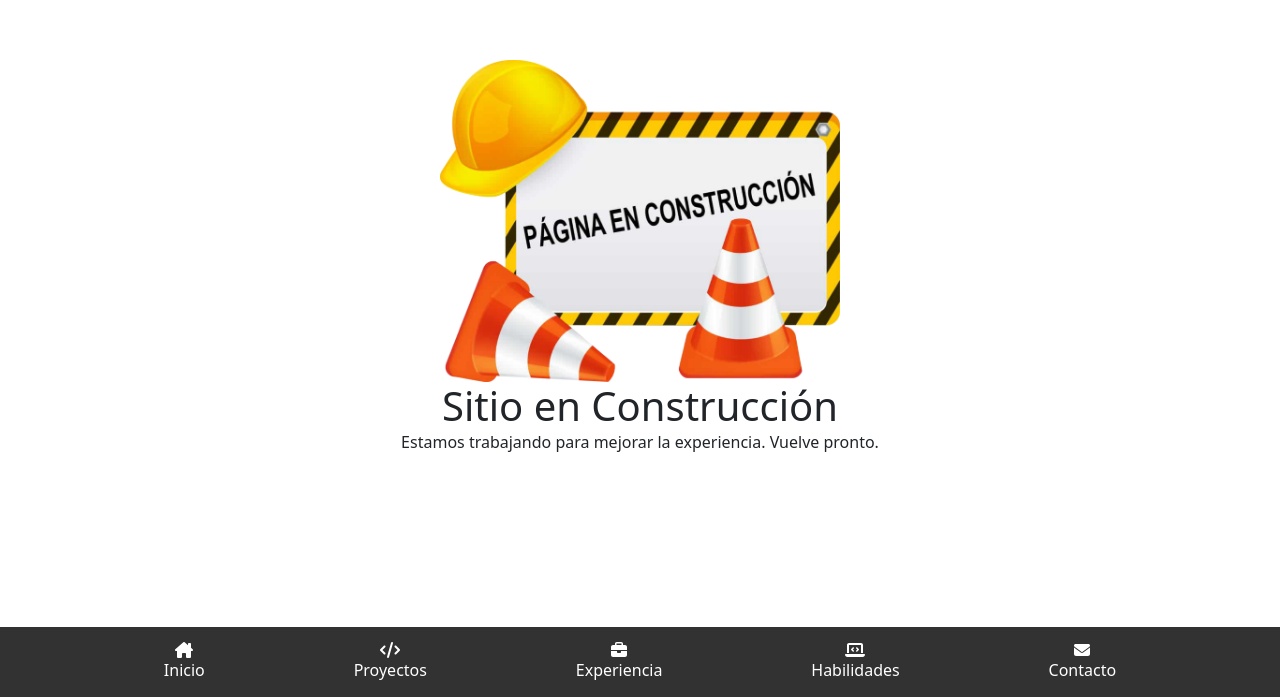
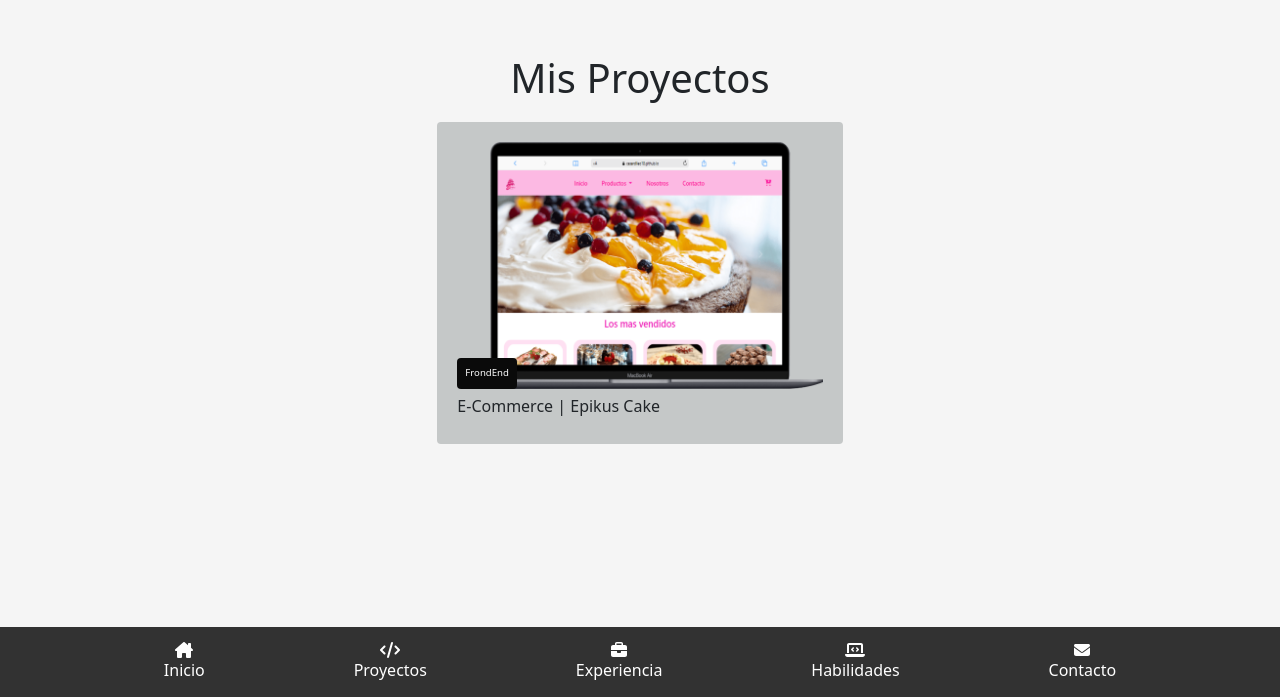
Before and after one commit to cesardileo18/portfolio-react, a React (Vite) app: page /#/projects in a window 1280 px wide. Shown: the part 113-810 px from the top of the page. Built offline with nearby package versions, Linux system fonts and the light colour scheme.

Commit message:
Se agrega un proyeto nuevo en el menú projects

```diff
--- a/src/Components/ProjectCard.jsx
+++ b/src/Components/ProjectCard.jsx
@@ -1,13 +1,64 @@
+import { faGithub } from '@fortawesome/free-brands-svg-icons';
+import { faLink, faWorm } from '@fortawesome/free-solid-svg-icons';
+import { FontAwesomeIcon } from '@fortawesome/react-fontawesome';
+import { useState, useEffect, React } from 'react';
+
 const ProjectCard = ({ project }) => {
+    const [showModal, setShowModal] = useState(false)
+    const toggleModal = () => {
+        setShowModal(!showModal);
+    };
+
+    const handleModalClick = (e) => {
+        // Si el clic se realiza en el contenedor del modal (modal-container), cierra el modal
+        if (e.target.classList.contains('modal-container')) {
+            toggleModal();
+        }
+    };
+    const getProjectLink = (type) => {
+        if (type === 'demo') {
+            return project.demo;
+        } else if (type === 'repository') {
+            return project.repository;
+        }
+    };
     return (
-        <div className="card__project">
-            <div className="card__project__contain__img">
-                <img src={project.img} alt={`${project.name} Imagen`} className="card__project__img" />
+        <div className="card-project mb-3 rounded-1">
+            <div className="position-relative">
+                <img src={project.img} alt={`${project.name} Imagen`} className="card-img-top-project" onClick={toggleModal} />
+                <div className="card-type-badge-project position-absolute bottom-0  start-0 p-2 text-white">
+                    <p className="card__text__project">{project.projetType}</p>
+                </div>
             </div>
-            <div className="card-body">
+            <div className="card-body-project my-2">
                 <h5 className="card-title">{project.name}</h5>
-                <p className="card-text">{project.projetType}</p>
             </div>
+            {/* Modal */}
+            {showModal && (
+                <div className="modal-container" onClick={handleModalClick}>
+                    <div className="modal-content">
+                        <div className="modal-header">
+                            <button type="button" className="btn-close project" onClick={toggleModal}></button>
+                        </div>
+                        <div className="modal-body">
+                            <div className='d-flex justify-content-center p-2'>
+                                <img src={project.img} alt={`${project.name} Imagen`} className="card-img-top-modal" onClick={toggleModal} />
+                            </div>
+                            <h5 className="modal-title">{project.name}</h5>
+                            <p className='my-2 text-white'>{project.description}</p>
+                            <div className='d-flex justify-content-evenly'>
+                                <a href={getProjectLink('demo')} className="btn btn-primary" target="_blank" rel="noopener noreferrer">
+                                <FontAwesomeIcon icon={faLink} className='mx-2' /> Demo
+                                </a>
+                                <a href={getProjectLink('repository')} className="btn btn-secondary" target="_blank" rel="noopener noreferrer">
+                                <FontAwesomeIcon icon={faGithub} className='mx-2' />Repositorio
+                                </a>
+                            </div>
+                            {/* Agrega cualquier otra información que desees mostrar en el modal */}
+                        </div>
+                    </div>
+                </div>
+            )}
         </div>
     );
 }
--- a/src/Css/projects.css
+++ b/src/Css/projects.css
@@ -1,24 +1,106 @@
-.main__projects{
-    min-height: calc(100vh - 100px);
+
+.card-img-top-project {
+    max-width: 100%;
+    height: auto;
 }
-.main__projectsLogin{
+
+.card-type-badge-project {
+    background-color: rgb(10, 10, 10);
+    color: white;
+    border-radius: 0.25rem;
+}
+
+.main__projects {
+    min-height: calc(100vh - 60px);
+    display: flex;
+    justify-content: center;
+    align-items: center;
+    flex-direction: column;
+    background-color: whitesmoke;
+}
+
+.main__projectsLogin {
     min-height: calc(100vh - 60px);
     display: flex;
     justify-content: center;
     align-items: center;
 }
-.projects__contenedor__h1{
+
+.projects__contenedor__h1 {
     display: flex;
     justify-content: center;
+    margin-bottom: 20px;
 }
-.projects__img__paginaEnConstruccion{
-    max-width: 400px;
+
+.projects__cards {
+    display: flex;
+    flex-wrap: wrap;
+    justify-content: space-around;
+}
+
+.card-project {
+    flex: 0 0 calc(33.333% - 20px);
+    margin-bottom: 20px;
+    background-color: #858b8b6e !important;
+    padding: 20px;
+}
+.modal-backdrop {
+    --bs-backdrop-bg: #a29797 !important;
+    top: 80px !important;
+    left: 50px !important;
+    width: 82vw !important;
+    height: 60vh !important;
+}
+.card__text__project{
+    font-size: 0.6rem !important;
+}
+.card-img-top-modal{
+    max-width: 200px;
     width: 100%;
 }
-.projects__paginaEnConstruccion{
-    min-height: calc(100vh - 60px);
+.modal-container {
+    position: fixed;
+    top: 0;
+    left: 0;
+    width: 100%;
+    height: 100%;
     display: flex;
+    align-items: center;
     justify-content: center;
+    z-index: 1000;
+}
+.container-project{
+    background-color: whitesmoke !important;
+}
+.modal-content {
+    background-color: #565353 !important;
+    padding: 20px;
+    border-radius: 8px;
+    box-shadow: 0 0 10px rgba(0, 0, 0, 0.5);
+    max-width: 600px;
+    width: 100%;
+}
+
+.modal-header {
+    display: flex;
+    justify-content: space-between;
     align-items: center;
-    flex-direction: column;
 }
+
+.btn-close {
+    cursor: pointer;
+    background-color: white !important;
+    padding: 5px !important;
+}
+
+@media (max-width: 992px) {
+    .card-project {
+        flex: 0 0 calc(50% - 20px);
+    }
+}
+
+@media (max-width: 768px) {
+    .card-project {
+        flex: 0 0 calc(100% - 20px);
+    }
+}
--- a/src/Data/projects.json
+++ b/src/Data/projects.json
@@ -5,7 +5,6 @@
         "description":"E-Commerce para el rubro de pastelería y repostería. Desarrollado con HTML, un toque de JavaScript y utilizando Sass para el diseño junto con el marco de trabajo Bootstrap, experiencia visual atractiva y una interfaz de usuario amigable. Este proyecto es 100% responsive, adaptándose a cualquier dispositivo. Para mejorar el análisis de nuestro sitio, he implementado Google Analytics como parte estrategia en SEO. El código está estructurado de manera semánticamente correcta, lo que contribuye a un mejor posicionamiento en los motores de búsqueda. El proyecto se encuentra desplegado en el servidor de GitHub",
         "demo":"https://cesardileo18.github.io/EpikusCake/",
         "repository":"https://github.com/cesardileo18/EpikusCake",
-        "img":"/img/logos/logo.png"
-
+        "img":"/img/projects/epikusCakeJavasCript.png"
     }
 ]
--- a/src/Views/Footer.jsx
+++ b/src/Views/Footer.jsx
@@ -3,9 +3,7 @@ import { FontAwesomeIcon } from "@fortawesome/react-fontawesome";
 import { faHouseChimney, faLaptopCode, faBriefcase, faEnvelope, faLaptop, faCode } from '@fortawesome/free-solid-svg-icons';
 import { Link } from "react-router-dom";
 const Footer = () => {
-    const inicio = () => {
-        window.location.href = "https://www.google.com/"
-    }
+
     return (
         <footer>
             <section className="footer">
--- a/src/Views/Projects.jsx
+++ b/src/Views/Projects.jsx
@@ -9,30 +9,30 @@ const Projects = () => {
         setShowSpinner(true)
         setTimeout(() => {
             setShowSpinner(false)
-        }, 800);
+        }, 1500);
     }, [])
     return (
         <section className="main__projectsLogin">
             {showSpinner ? (
                 <Spinner />
             ) : (
-                // <section className="main__projects">
-                //     <div className="projects__contenedor__h1">
-                //         <h1 className="projects__h1">Mis Proyectos</h1>
-                //     </div>
-                //     <section className="projects__cards">
-                //         {
-                //             projects.map((project, index) => (
-                //                 <ProjectCard key={index} project={project} />
-                //             ))
-                //         }
-                //     </section>
-                // </section>
-                <div className="projects__paginaEnConstruccion p-3">
-                    <img src="/img/error404/pagina-en-construccion.png" alt="Página en construcción" className="projects__img__paginaEnConstruccion"/>
-                    <h1>Sitio en Construcción</h1>
-                    <p>Estamos trabajando para mejorar la experiencia. Vuelve pronto.</p>
+                <section className="main__projects p-3">
+                <div className="projects__contenedor__h1">
+                    <h1 className="projects__h1">Mis Proyectos</h1>
                 </div>
+                <section className="row row-cols-1 row-cols-md-2 row-cols-lg-3 g-3 projects__cards">
+                    {projects.map((project, index) => (
+                        <div key={index} className="col">
+                            <ProjectCard project={project} />
+                        </div>
+                    ))}
+                </section>
+            </section>
+                // <div className="projects__paginaEnConstruccion p-3">
+                //     <img src="/img/error404/pagina-en-construccion.png" alt="Página en construcción" className="projects__img__paginaEnConstruccion"/>
+                //     <h1>Sitio en Construcción</h1>
+                //     <p>Estamos trabajando para mejorar la experiencia. Vuelve pronto.</p>
+                // </div>
 
             )}
         </section>
```
Also changed, not shown: public/img/projects/epikusCakeJavasCript.png (added).
